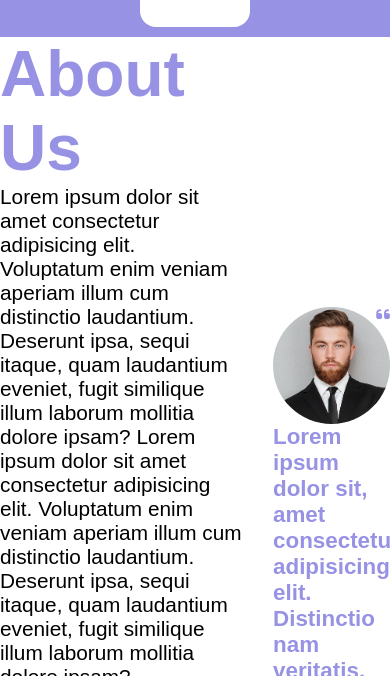
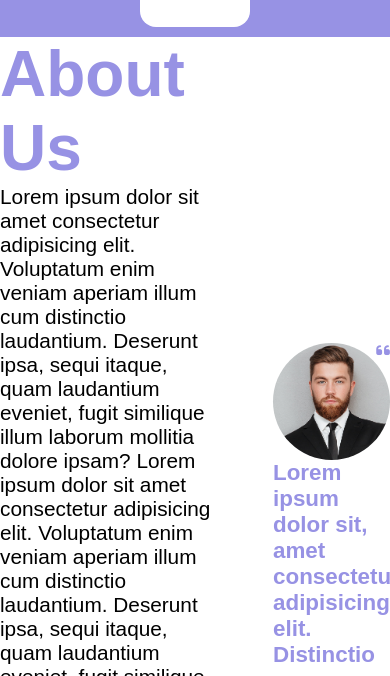
Before and after one commit to leamusa/htmlcss-responsive-layout, a plain HTML site: page index.html in a window 390 px wide. Shown: the part 6345-7021 px from the top of the page. Drawn offline with Linux system fonts and the light colour scheme.

Commit message:
need to fix about media query

```diff
--- a/assets/css/style.css
+++ b/assets/css/style.css
@@ -346,11 +346,11 @@ h4 {
 
 #about-section .container {
   display: flex;
-    justify-content: space-between;
-    align-items: center;
-    gap: 30px;
-    height: fit-content;
-    flex-direction: flex-end;
+  justify-content: space-between;
+  align-items: center;
+  gap: 60px;
+
+  height: fit-content;
 }
 
 #about-section .card-about {
@@ -528,7 +528,7 @@ footer p {
     width: calc(33.33% - 20px);
     margin: 10px;
   }
-  @media screen and (min-width: 566px)  {
+  @media screen and (max-width: 566px) {
   #about-section .container {
     display: flex;
     justify-content: space-between;
@@ -537,7 +537,7 @@ footer p {
     height: fit-content;
     flex-direction: column;
   }
-  @media screen and (min-width: 566px)  {
+
   #about-section .card-about {
     width: 100%;
   }
@@ -553,10 +553,9 @@ footer p {
     font-size: 8vw;
   }
 }
-  }
 
 /* Media query footer*/
-@media screen and (max-width: 566px) and (min-with: 1100) {
+@media screen and (max-width: 566px) {
   #footer-section .bottom-block {
     display: none;
   }
```
